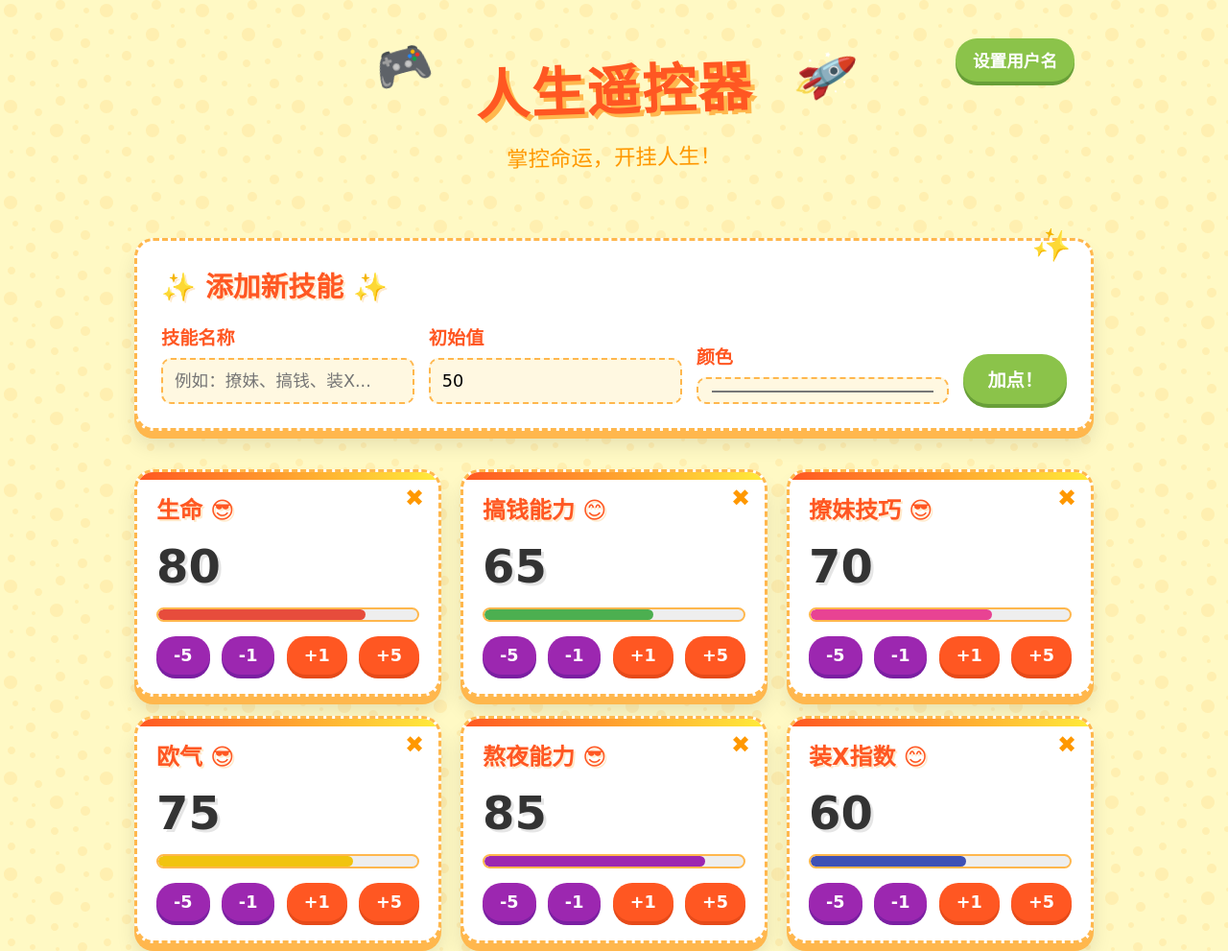
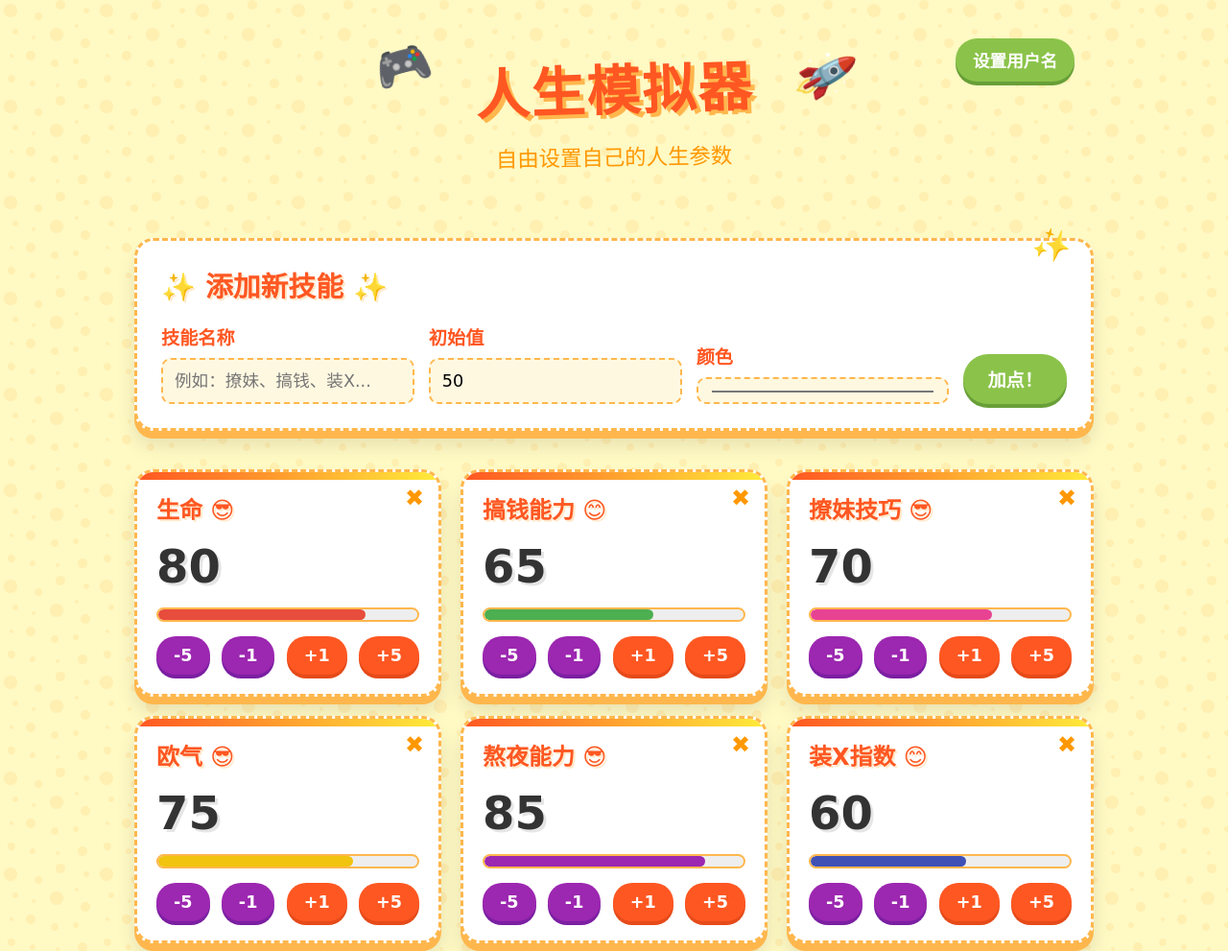
Before and after one commit to yreborn/life_controller, a plain HTML site: page index.html in a window 1280 px wide. Shown: the top 991 px of the page at 96% size. Drawn offline with Linux system fonts and the light colour scheme; a web font is replaced by a local one.

Commit message:
Add files via upload

```diff
--- a/index.html
+++ b/index.html
@@ -3,7 +3,7 @@
 <head>
     <meta charset="UTF-8">
     <meta name="viewport" content="width=device-width, initial-scale=1.0">
-    <title>人生遥控器</title>
+    <title>人生模拟器</title>
     <link href="https://fonts.googleapis.com/css2?family=ZCOOL+KuaiLe&family=ZCOOL+QingKe+HuangYou&display=swap" rel="stylesheet">
     <style>
         :root {
@@ -409,8 +409,8 @@
             <button id="userSettingsBtn">设置用户名</button>
         </div>
         <div class="page-header">
-            <h1>人生遥控器</h1>
-            <p>掌控命运，开挂人生！</p>
+            <h1>人生模拟器</h1>
+            <p>自由设置自己的人生参数</p>
         </div>
 
         <div class="add-stat-container">
@@ -709,7 +709,7 @@
                 ctx.fillStyle = '#FF5722';
                 ctx.font = '18px "ZCOOL QingKe HuangYou", cursive';
                 ctx.textAlign = 'center';
-                ctx.fillText('人生遥控器 - 开挂人生，就是这么简单！', canvas.width/2, canvas.height - 30);
+                ctx.fillText('人生模拟器 - 自由设置自己的人生参数！', canvas.width/2, canvas.height - 30);
 
                 // 转换为图片并下载
                 const imgUrl = canvas.toDataURL('image/png');
```
